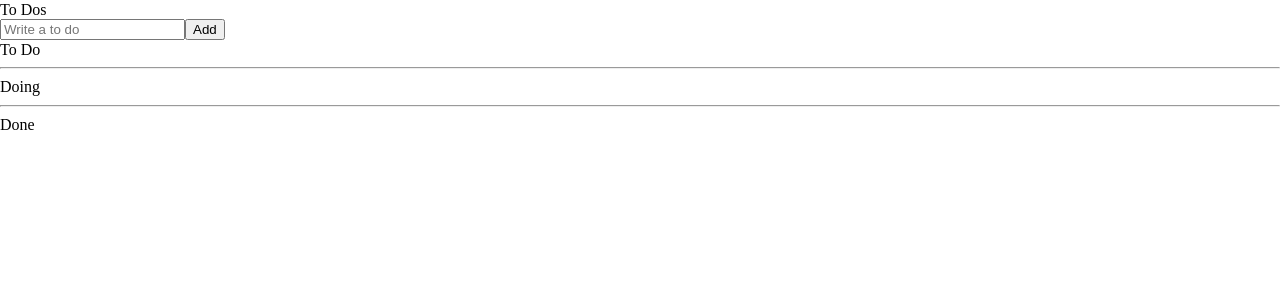
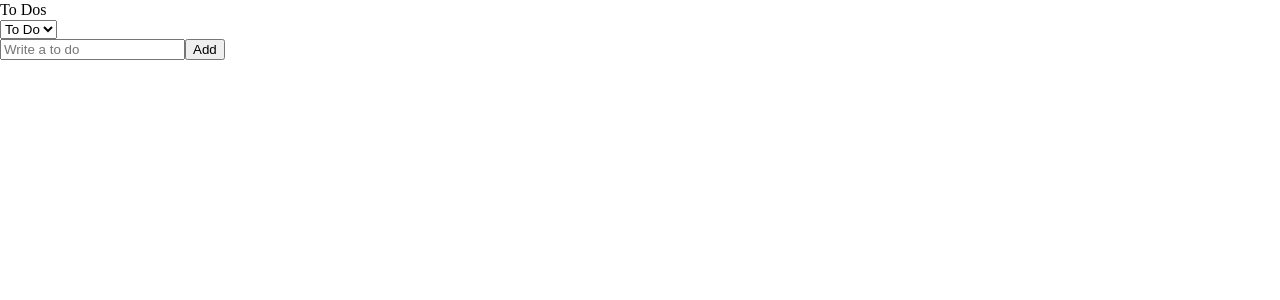
Before and after one commit to SpearJin/ToDo_recoil, a React (Create React App) app: page / in a window 1280 px wide. Shown: the top 300 px of the page. Built offline with nearby package versions, Linux system fonts and the light colour scheme.

Commit message:
[Feat] selector 이용하여 구현2

```diff
--- a/src/atoms.tsx
+++ b/src/atoms.tsx
@@ -5,6 +5,11 @@
   id: number;
   category: 'TO_DO' | 'DOING' | 'DONE';
 }
+
+export const categoryState = atom({
+  key: 'category',
+  default: 'TO_DO',
+});
 
 export const toDoState = atom<IToDo[]>({
   key: 'toDo',
@@ -15,10 +20,7 @@
   key: 'toDoSelector',
   get: ({ get }) => {
     const toDos = get(toDoState);
-    return [
-      toDos.filter((toDo) => toDo.category === 'TO_DO'),
-      toDos.filter((toDo) => toDo.category === 'DOING'),
-      toDos.filter((toDo) => toDo.category === 'DONE'),
-    ];
+    const category = get(categoryState);
+    return toDos.filter((toDo) => toDo.category === category);
   },
 });
--- a/src/components/ToDoList.tsx
+++ b/src/components/ToDoList.tsx
@@ -1,34 +1,29 @@
-import { useRecoilValue } from 'recoil';
-import { toDoSelector } from '../atoms';
+import React from 'react';
+import { useRecoilState, useRecoilValue } from 'recoil';
+import { categoryState, toDoSelector } from '../atoms';
 import CreateToDo from './CreateToDo';
 import ToDo from './ToDo';
 
 function ToDoList() {
-  const [toDo, doing, done] = useRecoilValue(toDoSelector);
+  const toDos = useRecoilValue(toDoSelector);
+  const [category, setCategory] = useRecoilState(categoryState);
+  const onInput = (event: React.FormEvent<HTMLSelectElement>) => {
+    setCategory(event.currentTarget.value);
+  };
   return (
     <div>
       <h1>To Dos</h1>
+      <form>
+        <select onInput={onInput}>
+          <option value='TO_DO'>To Do</option>
+          <option value='DOING'>Doing</option>
+          <option value='DONE'>Done</option>
+        </select>
+      </form>
       <CreateToDo />
-      <h2>To Do</h2>
-      <ul>
-        {toDo.map((toDo) => (
-          <ToDo key={toDo.id} {...toDo} />
-        ))}
-      </ul>
-      <hr />
-      <h2>Doing</h2>
-      <ul>
-        {doing.map((toDo) => (
-          <ToDo key={toDo.id} {...toDo} />
-        ))}
-      </ul>
-      <hr />
-      <h2>Done</h2>
-      <ul>
-        {done.map((toDo) => (
-          <ToDo key={toDo.id} {...toDo} />
-        ))}
-      </ul>
+      {toDos.map((toDo) => (
+        <ToDo key={toDo.id} {...toDo} />
+      ))}
     </div>
   );
 }
```
